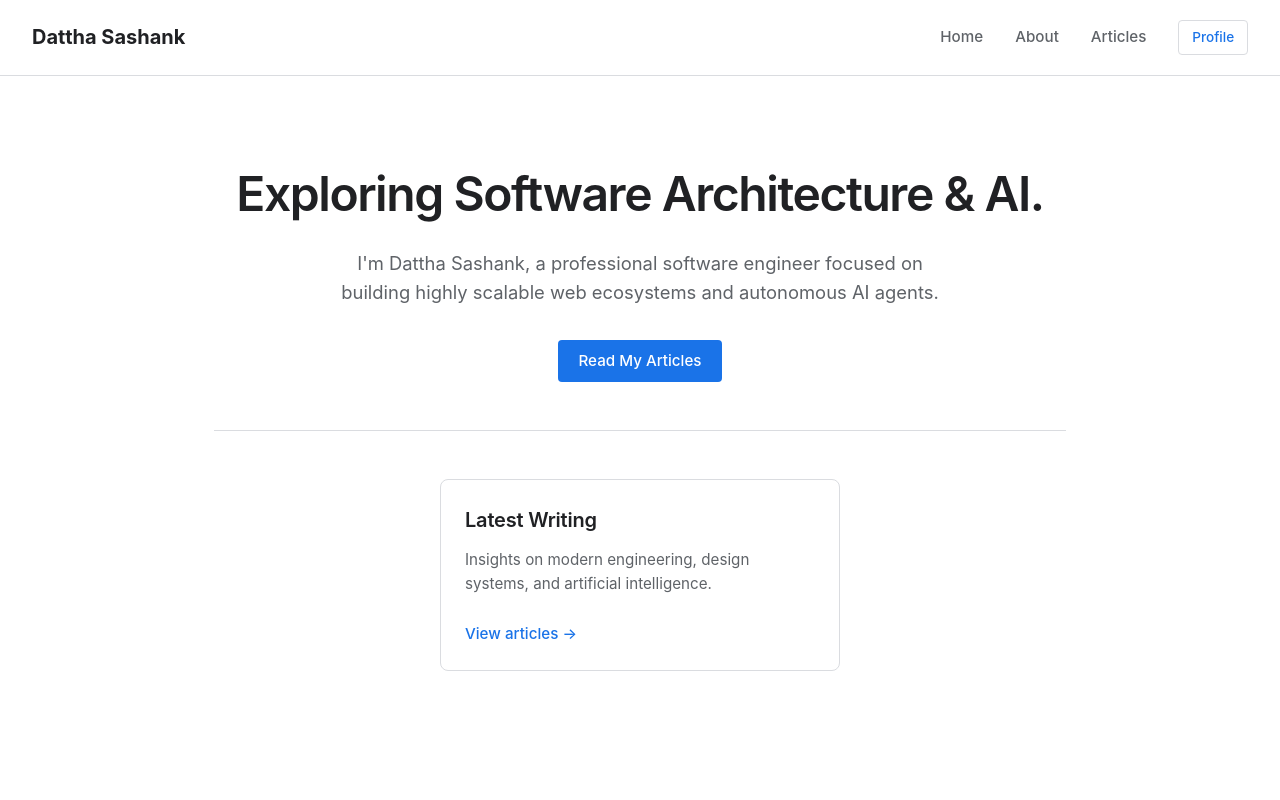
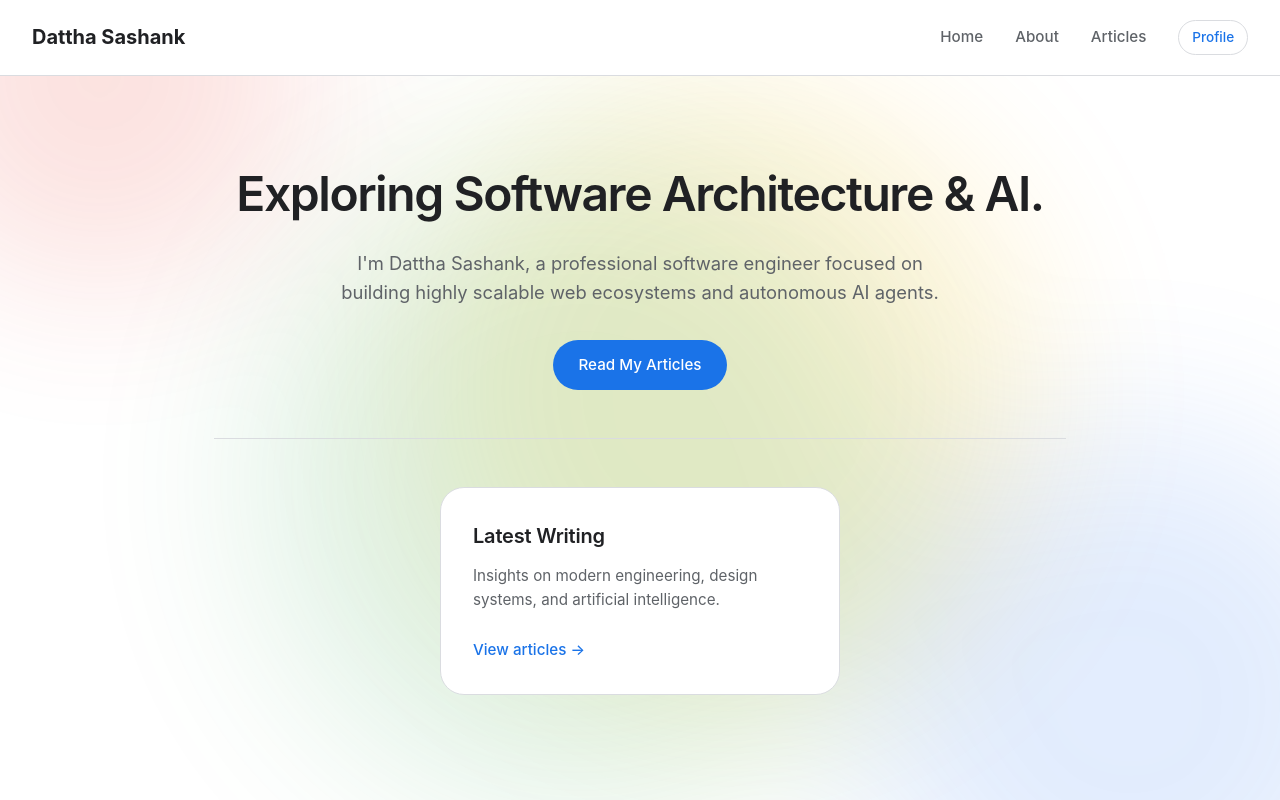
Before and after one commit to DatthaSashank/personal_website, a Next.js app: page / in a window 1280 px wide. Built offline with nearby package versions, Linux system fonts and the light colour scheme.

Commit message:
style: add playful Google-inspired background colors and pill ui shapes

```diff
--- a/src/app/globals.css
+++ b/src/app/globals.css
@@ -20,6 +20,44 @@ body {
   min-height: 100vh;
   -webkit-font-smoothing: antialiased;
   line-height: 1.6;
+  position: relative;
+  overflow-x: hidden;
+}
+
+/* Fun colorful background Google shapes */
+body::before, body::after {
+  content: "";
+  position: fixed;
+  border-radius: 50%;
+  z-index: -1;
+  filter: blur(80px);
+  opacity: 0.15;
+  pointer-events: none;
+}
+
+body::before {
+  width: 400px;
+  height: 400px;
+  background: #ea4335; /* Google Red */
+  top: -100px;
+  left: -100px;
+  box-shadow: 600px 300px 0 100px #fbbc05; /* Google Yellow */
+  animation: float 20s infinite alternate;
+}
+
+body::after {
+  width: 500px;
+  height: 500px;
+  background: #4285f4; /* Google Blue */
+  bottom: -200px;
+  right: -100px;
+  box-shadow: -500px -200px 0 50px #34a853; /* Google Green */
+  animation: float 25s infinite alternate-reverse;
+}
+
+@keyframes float {
+  0% { transform: translateY(0px) scale(1); }
+  100% { transform: translateY(-50px) scale(1.1); }
 }
 
 h1, h2, h3, h4, h5, h6 {
@@ -36,22 +74,22 @@ h1, h2, h3, h4, h5, h6 {
 .glass-card {
   background: var(--card);
   border: 1px solid var(--card-border);
-  border-radius: 8px;
-  padding: 1.5rem;
+  border-radius: 24px; /* Playful Google cards */
+  padding: 2rem;
   transition: box-shadow 0.2s ease, transform 0.2s ease;
 }
 
 .glass-card:hover {
-  box-shadow: 0 4px 6px rgba(32, 33, 36, 0.05);
-  transform: translateY(-2px);
+  box-shadow: 0 10px 20px rgba(32, 33, 36, 0.08); /* Bouncier shadow */
+  transform: translateY(-4px);
 }
 
 .btn-primary {
   background: var(--primary);
   border: 1px solid transparent;
-  border-radius: 4px;
+  border-radius: 9999px; /* Google UI pill button */
   color: white;
-  padding: 0.5rem 1.2rem;
+  padding: 0.75rem 1.5rem;
   font-weight: 500;
   font-family: var(--font-sans);
   cursor: pointer;
@@ -70,8 +108,8 @@ h1, h2, h3, h4, h5, h6 {
   background: transparent;
   border: 1px solid var(--card-border);
   color: var(--primary);
-  border-radius: 4px;
-  padding: 0.5rem 1.2rem;
+  border-radius: 9999px; /* Google UI pill button */
+  padding: 0.75rem 1.5rem;
   font-weight: 500;
   cursor: pointer;
   transition: background 0.2s;
@@ -97,9 +135,9 @@ h1, h2, h3, h4, h5, h6 {
 
 .input-field {
   width: 100%;
-  padding: 0.75rem 1rem;
+  padding: 1rem 1.5rem;
   border: 1px solid var(--card-border);
-  border-radius: 4px;
+  border-radius: 9999px; /* Google Search Bar Pill */
   font-family: var(--font-sans);
   font-size: 1rem;
   color: var(--foreground);
@@ -107,6 +145,11 @@ h1, h2, h3, h4, h5, h6 {
   box-sizing: border-box;
 }
 
+/* For textareas we shouldn't use a full pill radius because it looks broken. Use rounded corners instead. */
+textarea.input-field {
+  border-radius: 20px;
+}
+
 .input-field:focus {
   outline: none;
   border-color: var(--primary);
```
